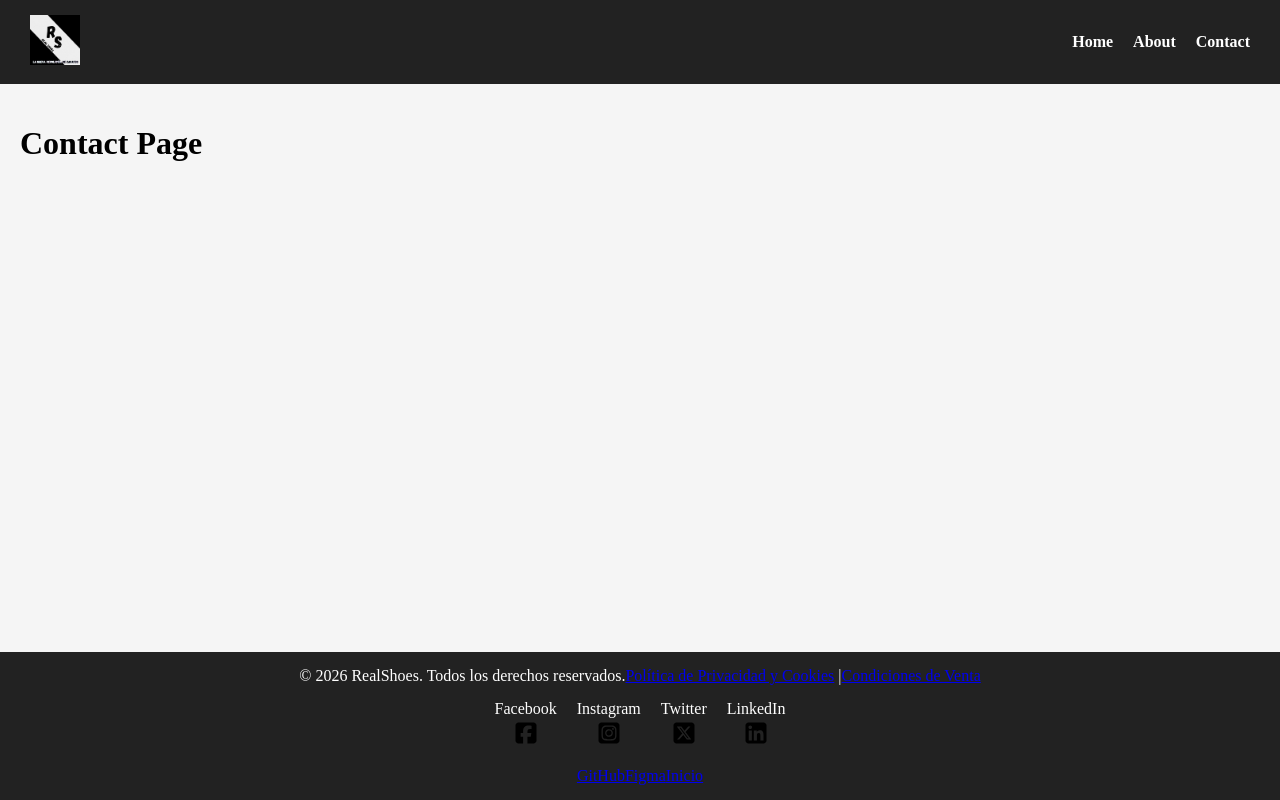
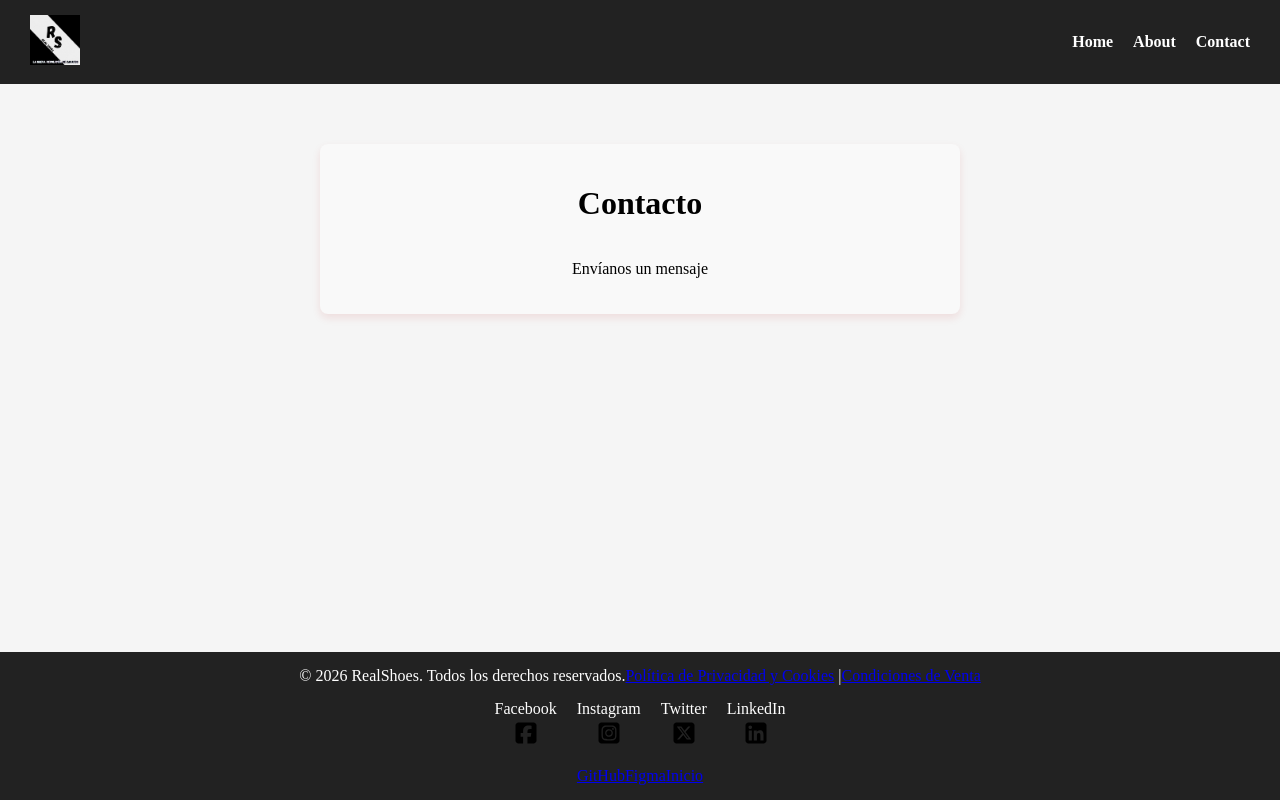
Before and after one commit to 26Saul/RealShoes, a React (Vite) app: page /contact in a window 1280 px wide. Built offline with nearby package versions, Linux system fonts and the light colour scheme.

Commit message:
Feat Pages

```diff
--- a/src/pages/about/About.jsx
+++ b/src/pages/about/About.jsx
@@ -1,3 +1,6 @@
+import React from 'react';
+import './About.css';
+
 function About() {
   return <h1>About Page</h1>;
 }
--- /dev/null
+++ b/src/pages/contact/Contact.css
@@ -0,0 +1,11 @@
+.contact-container {
+    display: flex;
+    flex-direction: column;
+    align-items: center;
+    padding: 20px;
+    background-color: #f9f9f9;
+    border-radius: 8px;
+    box-shadow: 0 4px 8px rgba(185, 15, 15, 0.1);
+    max-width: 600px;
+    margin: 40px auto;
+}
--- a/src/pages/contact/Contact.jsx
+++ b/src/pages/contact/Contact.jsx
@@ -1,5 +1,13 @@
+import React from 'react';
+import './Contact.css';
+
 function Contact() {
-  return <h1>Contact Page</h1>;
+  return (
+    <div className="contact-container">
+      <h1>Contacto</h1>
+      <p>Envíanos un mensaje</p>
+    </div>
+  );
 }
 
 export default Contact;
--- a/src/pages/home/Home.jsx
+++ b/src/pages/home/Home.jsx
@@ -1,3 +1,6 @@
+import React from 'react';
+import './Home.css';
+
 function Home() {
   return (
     <div>
```
Also changed, not shown: src/pages/about/About.css (added), src/pages/home/Home.css (added).
